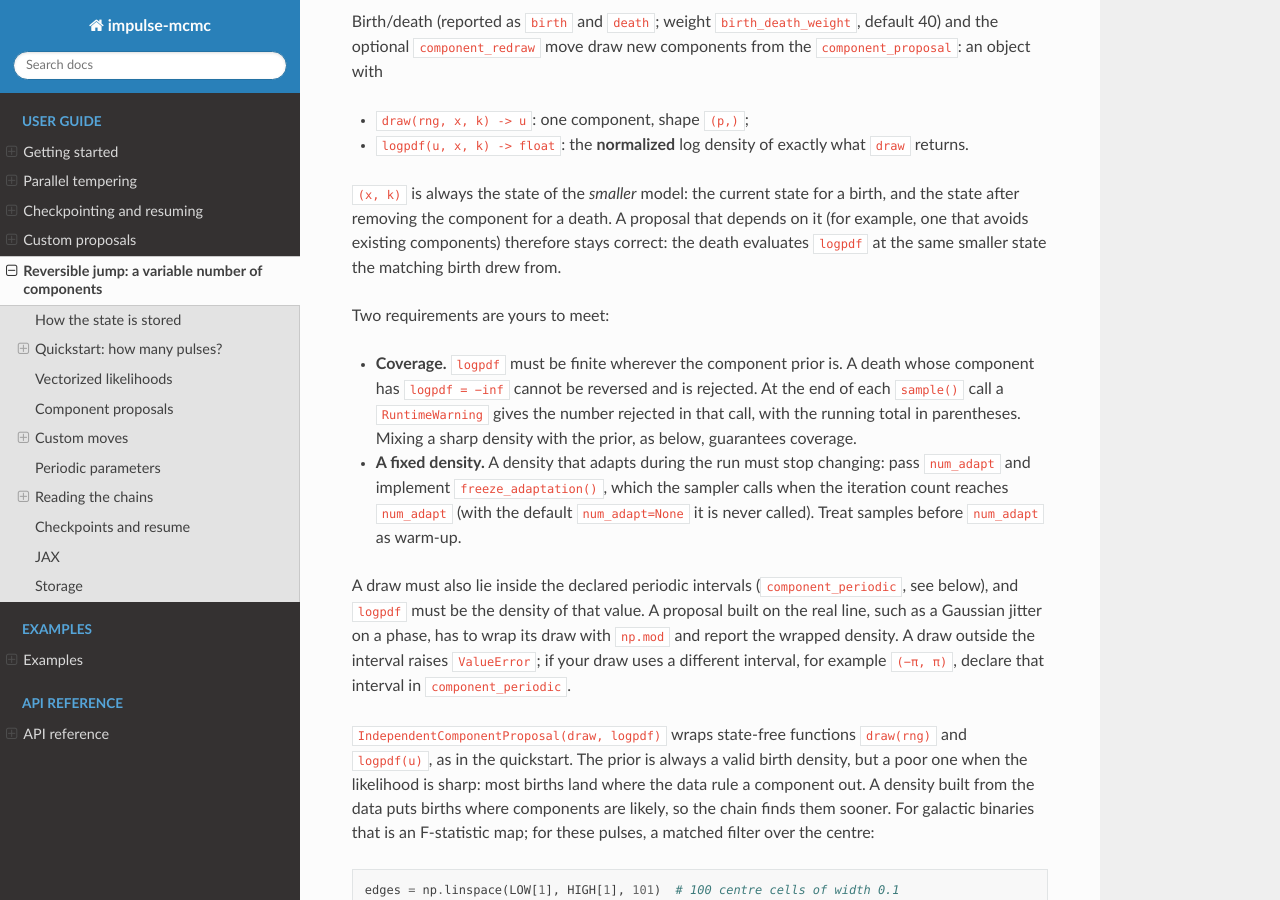
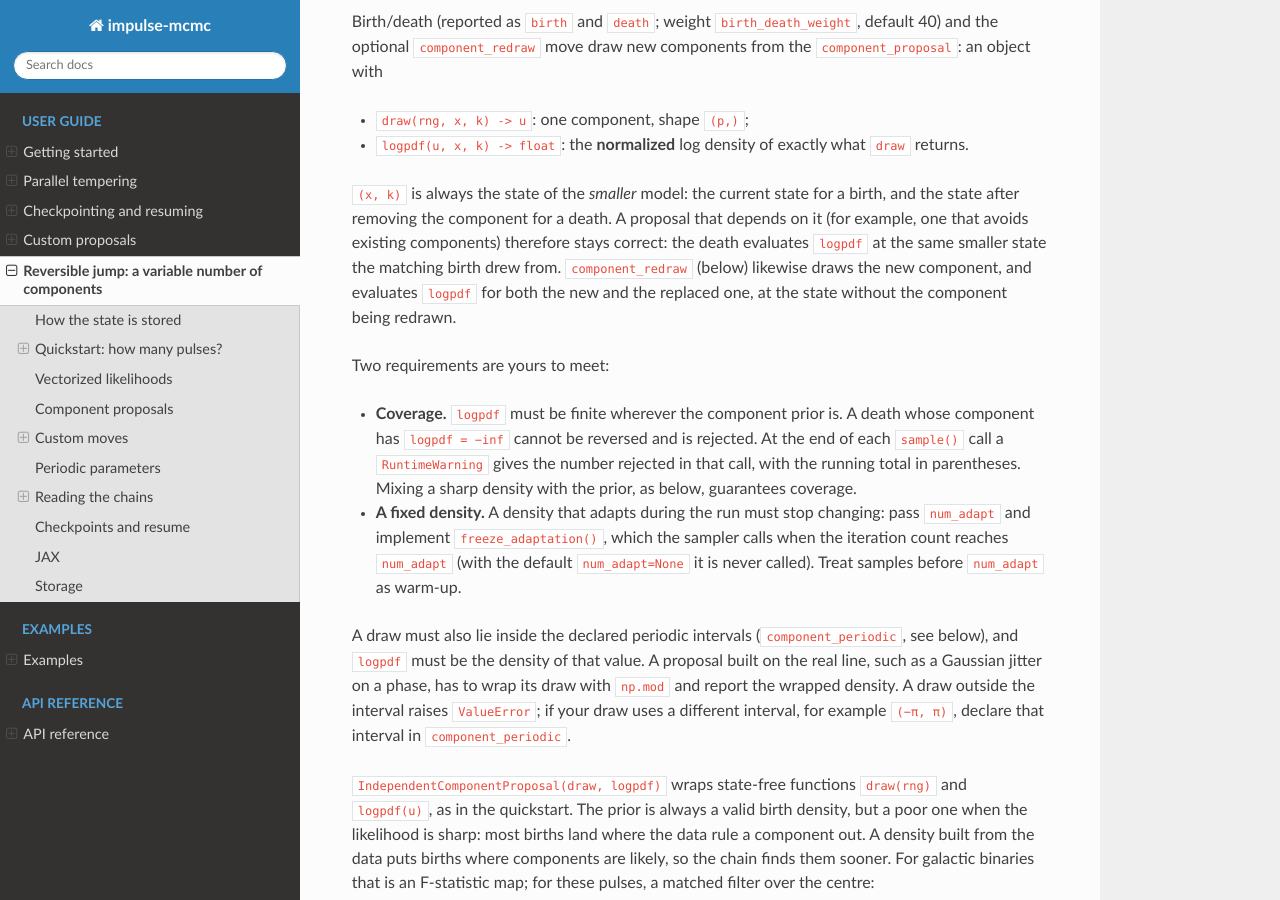
Before and after one commit to AaronDJohnson/impulse_mcmc, a Sphinx documentation site: the page built from docs/user_guide/reversible-jump.md, in a window 1280 px wide and 900 px high, scrolled down 3445 px. Built offline with Sphinx 7.4.7 and the Read the Docs theme 3.1.0, drawn with Linux system fonts in a browser that asks for light colours; pages that are not in the unit, such as notebooks, are missing from menus.

Commit message:
RJ notebook: hedge the k = 8 reading and fix the review items
Post-processing and prose only; the chains are bit-identical (p(k)
{7: 0.593, 8: 0.344, 9: 0.06, 10: 0.003}, 1,833 moves 7<->8, k = 7
first at 194, sigma 1.035, ESS 179 / 86, 21.6% / 48% unchanged).

- k = 8 is not "found the 4.17 Hz sinusoid": p(4.17 present) = 21.6%
  against p(k >= 8) = 0.41, and the 48% share of k = 8 samples that
  contain it rests on about 30 effective samples (+/- 0.09).
- Print the longest stays at k = 7 and k = 8 (2310, 3175) to back the
  "bursts" description.
- Compare prior births by when the cold chain holds all seven loud
  sinusoids (7,765 vs 358; 82% vs 100% of iterations 10,000-20,000),
  since birth rates are summed over temperatures.
- Check lnprior against a per-row version; note that most fitted draws
  fall below the floor once the loud sinusoids are in; component_redraw
  conditions on the state without the redrawn sinusoid (also stated in
  the user guide); a JAX pointer under "Where next"; axis labels; the
  prior-births trace is drawn first.

Co-Authored-By: Claude Opus 5.5 <noreply@anthropic.com>

```diff
--- a/docs/user_guide/reversible-jump.md
+++ b/docs/user_guide/reversible-jump.md
@@ -182,7 +182,9 @@ the `component_proposal`: an object with
 birth, and the state after removing the component for a death. A proposal that
 depends on it (for example, one that avoids existing components) therefore
 stays correct: the death evaluates `logpdf` at the same smaller state the
-matching birth drew from.
+matching birth drew from. `component_redraw` (below) likewise draws the new
+component, and evaluates `logpdf` for both the new and the replaced one, at the
+state without the component being redrawn.
 
 Two requirements are yours to meet:
 
```
Also changed, not shown: 1 other file.
